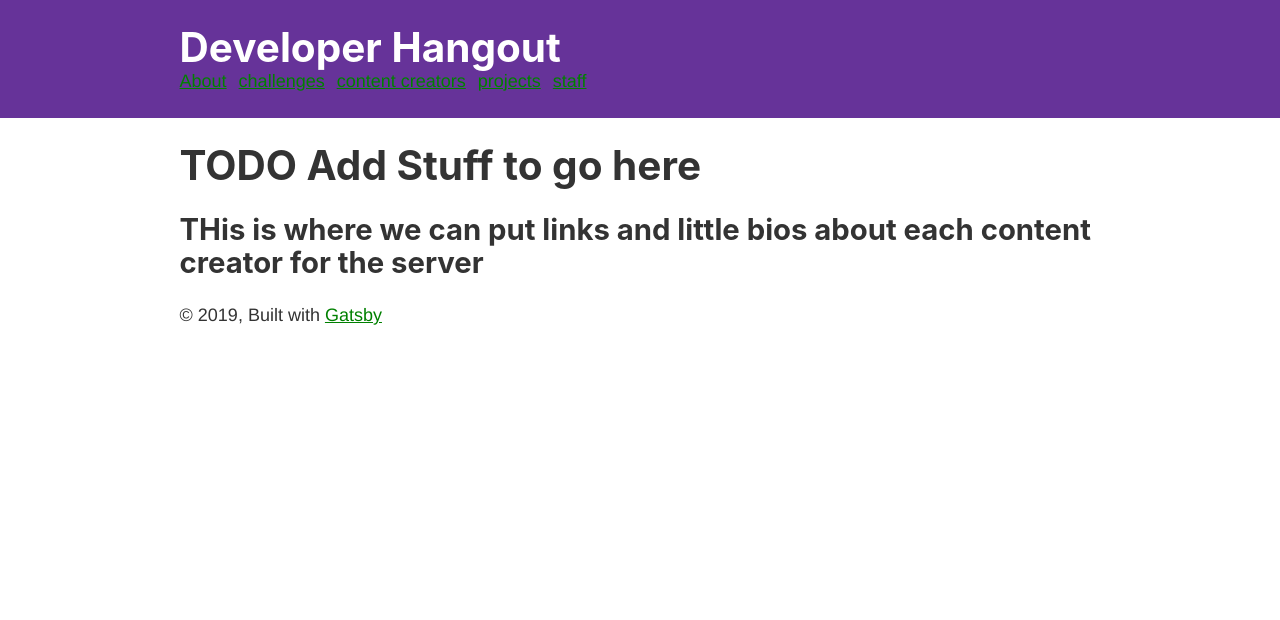
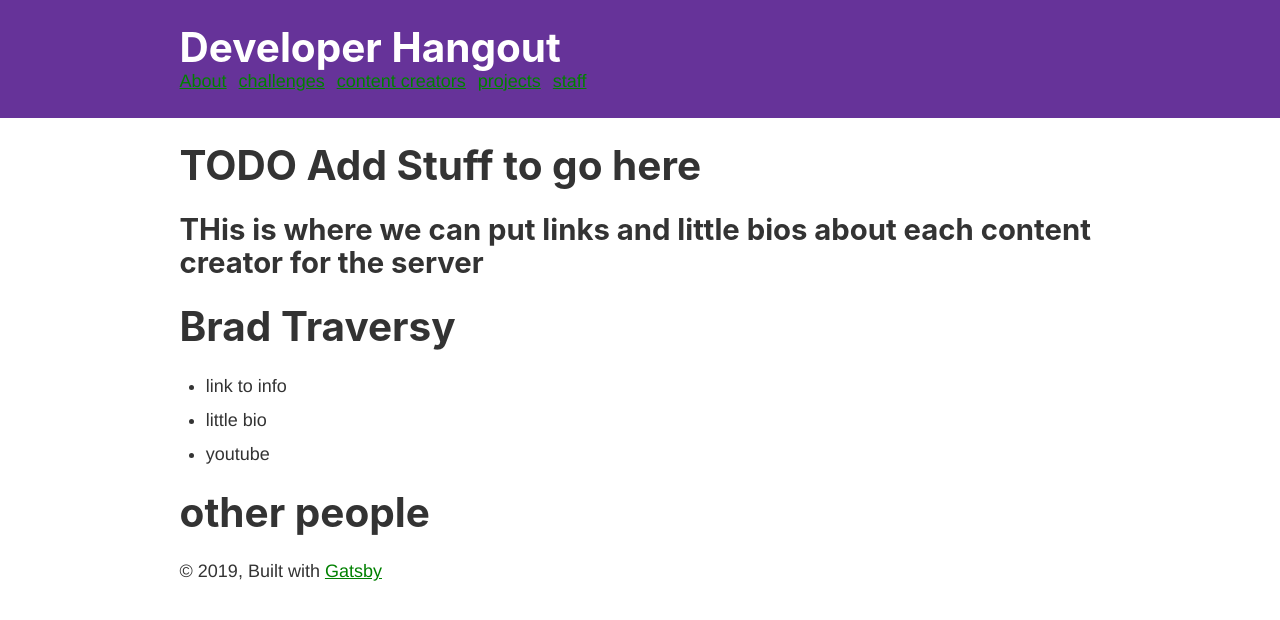
Before and after one commit to developerhangout/site, a Gatsby site: page /content-creators in a window 1280 px wide. Built offline with nearby package versions, Linux system fonts and the light colour scheme; Gatsby itself is replaced by a stand-in of ours.

Commit message:
content creator query

```diff
--- a/src/pages/content-creators/index.tsx
+++ b/src/pages/content-creators/index.tsx
@@ -5,7 +5,9 @@ import SEO from "../../components/seo"
 import "./styles.scss"
 import { graphql } from "gatsby"
 
-const ContentCreatorsPage = () => {
+const ContentCreatorsPage = ({data}) => {
+  const {allMarkdownRemark: creators} = data;
+
   return (
     <Layout>
       <SEO title="Content Creators" />
@@ -14,6 +16,9 @@ const ContentCreatorsPage = () => {
         THis is where we can put links and little bios about each content
         creator for the server
       </h2>
+      {creators.edges.map(({node: creator}) =>(
+        <p key={creator.id} dangerouslySetInnerHTML={{__html: creator.html}}></p>
+      ))}
     </Layout>
   )
 }
@@ -27,6 +32,7 @@ export const query = graphql`
     ) {
       edges {
         node {
+          id
           frontmatter {
             desc
             path
```
